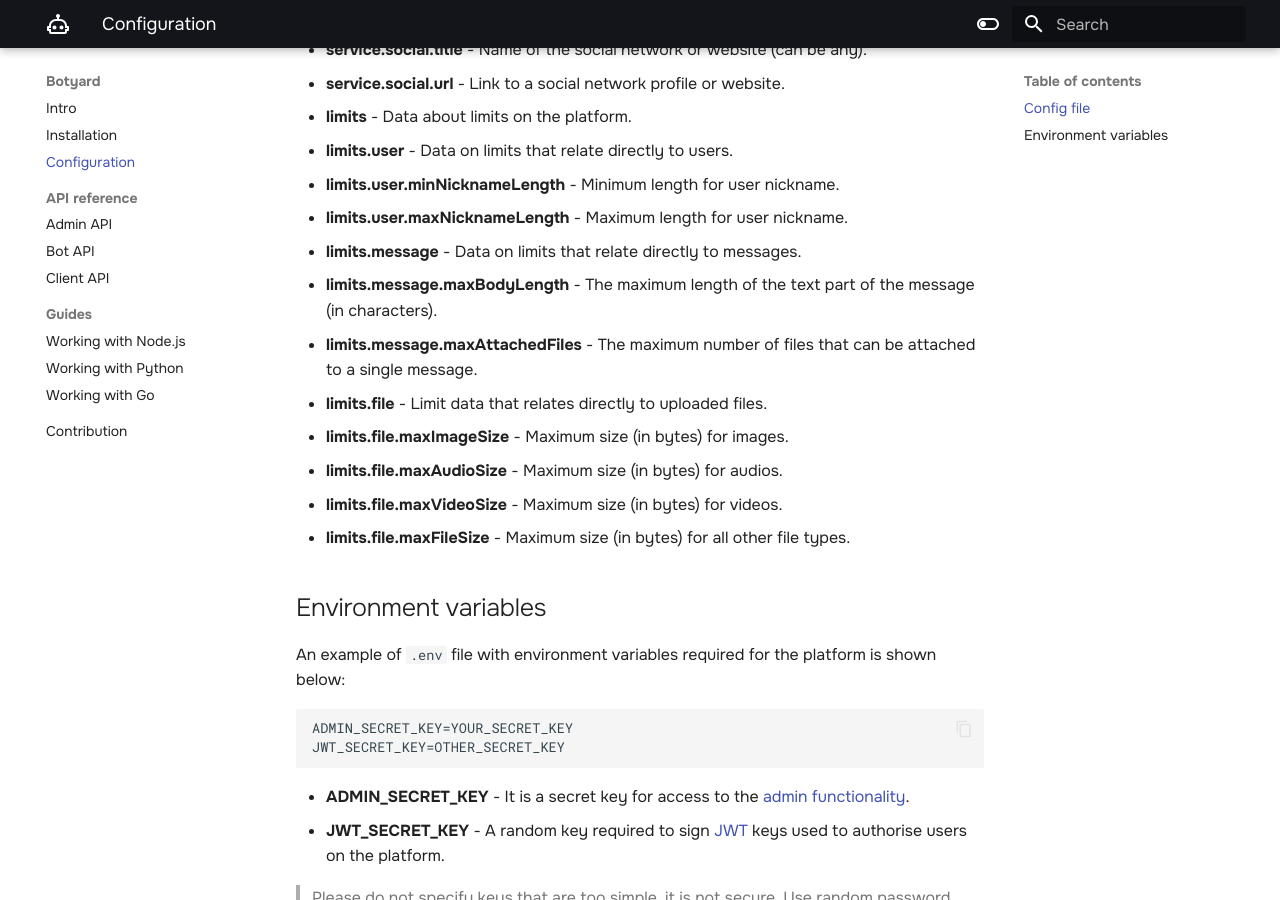
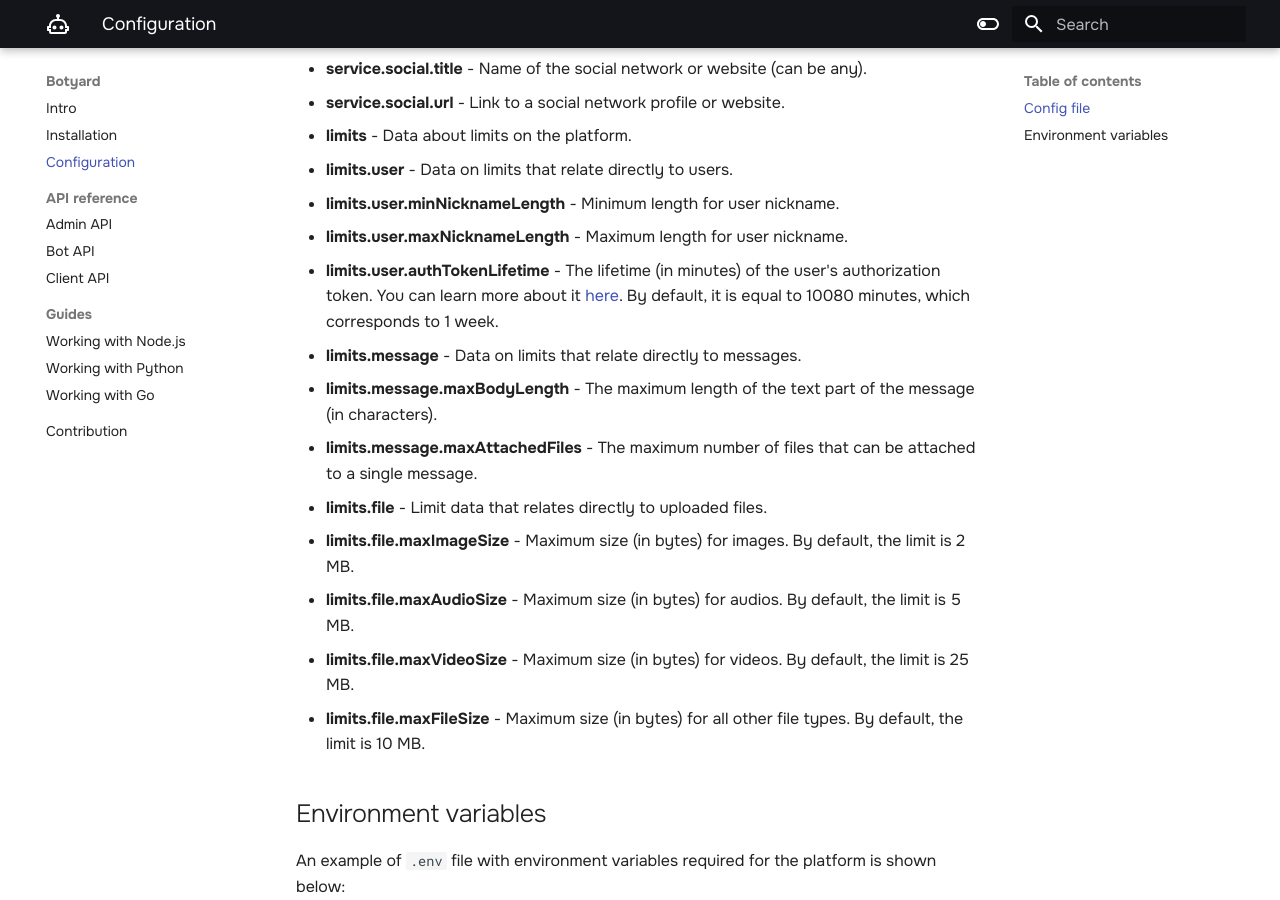
Before and after one commit to cheatsnake/botyard, an MkDocs documentation site: the page built from docs/configuration.md, in a window 1280 px wide and 900 px high, scrolled down 1059 px. Built offline with MkDocs 1.6.1 and Material for MkDocs 9.7.7, drawn with Linux system fonts in a browser that asks for light colours; some of the changed text lies outside the part shown.

Commit message:
update info about config file

````diff
--- a/docs/configuration.md
+++ b/docs/configuration.md
@@ -2,7 +2,7 @@
 
 ## Config file
 
-The main configuration file called `botyard.config.json` and located in the root of the project and looks like this:
+The main configuration file called `botyard.config.json`. It located in the root of the project and looks like this:
 
 ```json
 {
@@ -20,7 +20,8 @@ The main configuration file called `botyard.config.json` and located in the root
     "limits": {
         "user": {
             "minNicknameLength": 3,
-            "maxNicknameLength": 32
+            "maxNicknameLength": 32,
+            "authTokenLifetime": 10080
         },
         "message": {
             "maxBodyLength": 4096,
@@ -49,14 +50,15 @@ Below is a brief description for each field:
 -   **limits.user** - Data on limits that relate directly to users.
 -   **limits.user.minNicknameLength** - Minimum length for user nickname.
 -   **limits.user.maxNicknameLength** - Maximum length for user nickname.
+-   **limits.user.authTokenLifetime** - The lifetime (in minutes) of the user's authorization token. You can learn more about it [here](./api/client.md#create-user-login). By default, it is equal to 10080 minutes, which corresponds to 1 week.
 -   **limits.message** - Data on limits that relate directly to messages.
 -   **limits.message.maxBodyLength** - The maximum length of the text part of the message (in characters).
 -   **limits.message.maxAttachedFiles** - The maximum number of files that can be attached to a single message.
 -   **limits.file** - Limit data that relates directly to uploaded files.
--   **limits.file.maxImageSize** - Maximum size (in bytes) for images.
--   **limits.file.maxAudioSize** - Maximum size (in bytes) for audios.
--   **limits.file.maxVideoSize** - Maximum size (in bytes) for videos.
--   **limits.file.maxFileSize** - Maximum size (in bytes) for all other file types.
+-   **limits.file.maxImageSize** - Maximum size (in bytes) for images. By default, the limit is 2 MB.
+-   **limits.file.maxAudioSize** - Maximum size (in bytes) for audios. By default, the limit is 5 MB.
+-   **limits.file.maxVideoSize** - Maximum size (in bytes) for videos. By default, the limit is 25 MB.
+-   **limits.file.maxFileSize** - Maximum size (in bytes) for all other file types. By default, the limit is 10 MB.
 
 ## Environment variables
 
````
Also changed, not shown: docs/api/admin.md (+1 -1 lines), docs/api/bot.md (+2 -0 lines), docs/api/client.md (+2 -2 lines).
